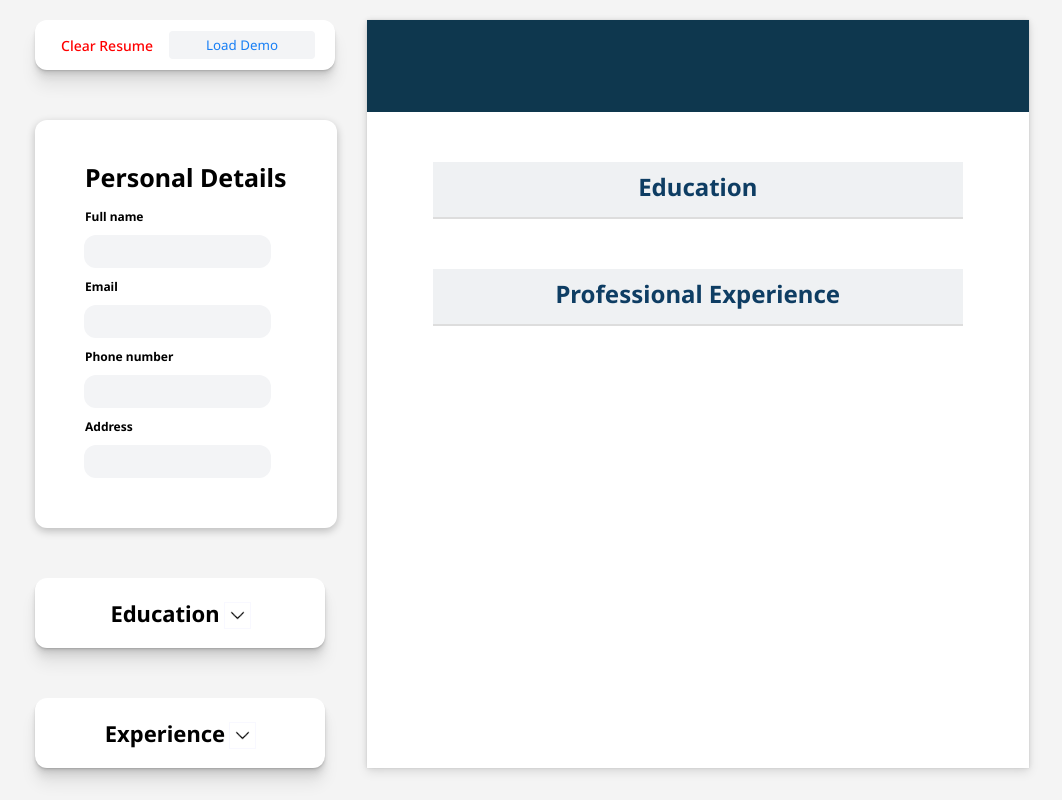
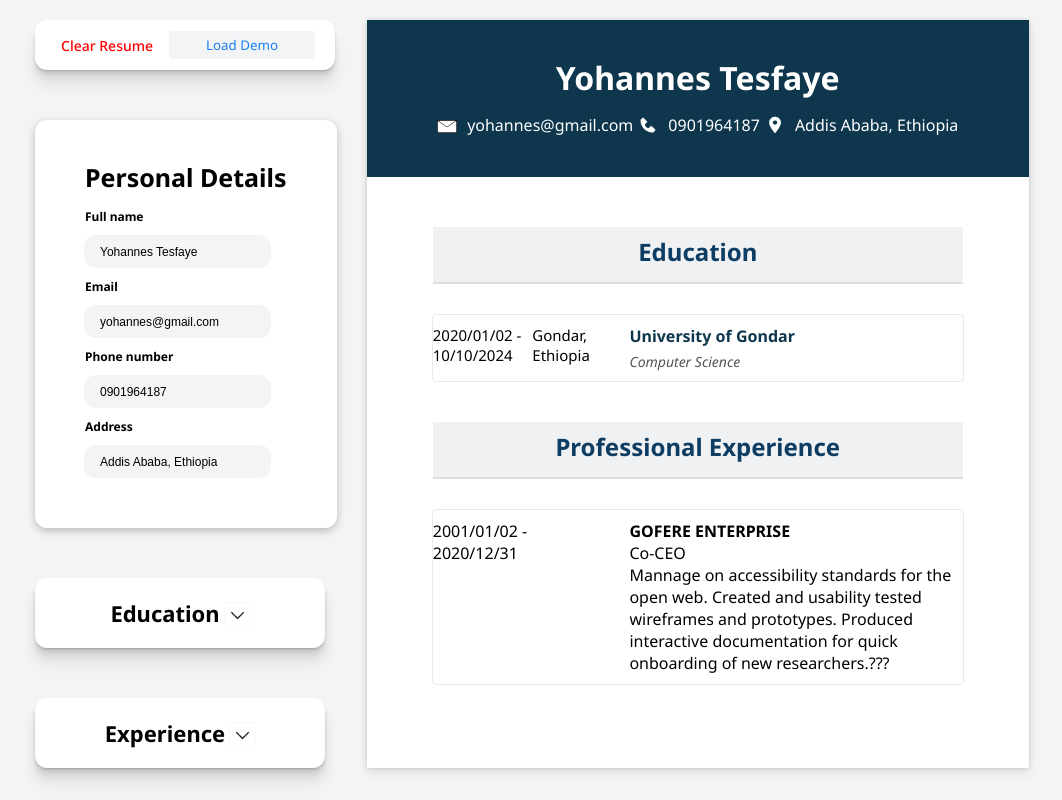
Before and after one commit to yohannesjo435/cv-application, a React (Vite) app: page / in a window 1280 px wide. Shown: the whole page, without its empty margins (93-1155 px from the left). Built offline with nearby package versions, Linux system fonts and the light colour scheme.

Commit message:
add demoInfos and impemented loadDemo functionality(with out the inpus in editSide section)

```diff
--- a/App.jsx
+++ b/App.jsx
@@ -9,16 +9,24 @@ import Experience from "./src/Components/Experience/Experience";
 import "./src/Components/Experience/Experience.css";
 import ClearAndDemo from "./src/Components/ClearAndDemo/ClearAndDemo";
 import "./src/Components/ClearAndDemo/ClearAndDemo.css"
+import "./src/demoInformation.js"
 import { useState } from "react";
+import demoExample from "./src/demoInformation.js";
 
 function App() {
-  const [fullName, setFullName] = useState("")
-  const [email, setEmail] = useState("")
-  const [phone, setPhone] = useState("")
-  const [address, setAddress] = useState("")
+  const [fullName, setFullName] = useState(demoExample.personalDetails.fullName)
+  const [email, setEmail] = useState(demoExample.personalDetails.email)
+  const [phone, setPhone] = useState(demoExample.personalDetails.phone)
+  const [address, setAddress] = useState(demoExample.personalDetails.address)
+
   const [personalDetails, setPersonalDetails] = useState(
-    {fullName: '', email: '', phone: '', address: ''}
-  )
+    {
+      fullName: demoExample.personalDetails.fullName,
+      email: demoExample.personalDetails.email,
+      phone: demoExample.personalDetails.phone,
+      address: demoExample.personalDetails.address
+    }
+  )//I addded this for resume(it where resume details get stored)//don't ask I know
 
   function handleChange(e) {
     let {name, value} = e.target
@@ -44,10 +52,11 @@ function App() {
     setPersonalDetails(details)
   }
   /////////////////////////////////////////////////////////////////////////
-  const [educations, setEducations] = useState([]);
+  const [educations, setEducations] = useState(demoExample.educationalDetails);
   const [isOpen, setIsOpen] = useState(false);//for education drop down
 
-  const [educationalDetails, setEducationalDetails] = useState([]);
+  const [educationalDetails, setEducationalDetails] = useState(demoExample.educationalDetails);//for resume
+  console.log(educationalDetails)
   const handleEducationBackground = (updateEducations) => {
     setEducationalDetails(updateEducations)
   }
@@ -95,10 +104,9 @@ function App() {
     handleEducationBackground(updateEducations)
   }
   //////////////////////////////////////////////////////////////
-  const [experience, setExperience] = useState([])
+  const [experience, setExperience] = useState(demoExample.experienceDetails)
+  const [experienceDetails, setExperienceDetails] = useState(demoExample.experienceDetails)
 
-
-  const [experienceDetails, setExperienceDetails] = useState([])
   const handleExperienceOnChange = (expDetail) => {
     setExperienceDetails(expDetail)
   }
@@ -172,12 +180,36 @@ function App() {
     setExperienceDetails([])
   }
 
+  function handleLoadDemo() {
+    setFullName(demoExample.personalDetails.fullName)
+    setEmail(demoExample.personalDetails.email)
+    setPhone(demoExample.personalDetails.phone)
+    setAddress(demoExample.personalDetails.address)
+    setPersonalDetails(
+      {
+      fullName: demoExample.personalDetails.fullName,
+      email: demoExample.personalDetails.email,
+      phone: demoExample.personalDetails.phone,
+      address: demoExample.personalDetails.address
+    })//for resume
+
+    setEducations(demoExample.educationalDetails)
+    setEducationalDetails(demoExample.educationalDetails)
+
+    setExperience(demoExample.experienceDetails)
+    setExperienceDetails(demoExample.experienceDetails)
+
+
+
+  }
+
   return (
   <div className="app">
 
     <div className="edit-side">
       <ClearAndDemo
         onClear={handleClear}
+        handleLoadDemo={handleLoadDemo}
       ></ClearAndDemo>
       <PersonalDetails
         fullName={fullName}
--- a/src/Components/ClearAndDemo/ClearAndDemo.jsx
+++ b/src/Components/ClearAndDemo/ClearAndDemo.jsx
@@ -1,11 +1,11 @@
 import { useState } from "react";
 
-function ClearAndDemo({onClear}){
+function ClearAndDemo({onClear, handleLoadDemo}){
 
   return(
     <div className="clear-and-demo-wrapper">
        <button className="clearBtn" onClick={onClear}>Clear Resume</button>
-       <button className="load-demoBtn">Load Demo</button>
+       <button className="load-demoBtn" onClick={handleLoadDemo}>Load Demo</button>
     </div>
   )
 }
--- /dev/null
+++ b/src/demoInformation.js
@@ -0,0 +1,31 @@
+import Experience from "./Components/Experience/Experience";
+
+const demoExample = {
+  personalDetails: {
+    fullName: "Yohannes Tesfaye",
+    email: "yohannes@gmail.com",
+    phone: "0901964187",
+    address: "Addis Ababa, Ethiopia"
+  },
+  educationalDetails: [{
+    school: "University of Gondar",
+    degree: "Computer Science",
+    startDate: "2020/01/02",
+    endDate: "10/10/2024",
+    location: "Gondar, Ethiopia"
+  }],
+  experienceDetails: [
+    {
+      companyName: "GOFERE ENTERPRISE",
+      positionTitle: "Co-CEO",
+      startDate: '2001/01/02',
+      endDate: '2020/12/31',
+      location: "Addis Ababa, Ethiopia",
+      description: "Mannage on accessibility standards for the open web. Created and usability tested wireframes and prototypes. Produced interactive documentation for quick onboarding of new researchers.???"
+    }
+  ]
+
+
+}
+
+export default demoExample;
```
